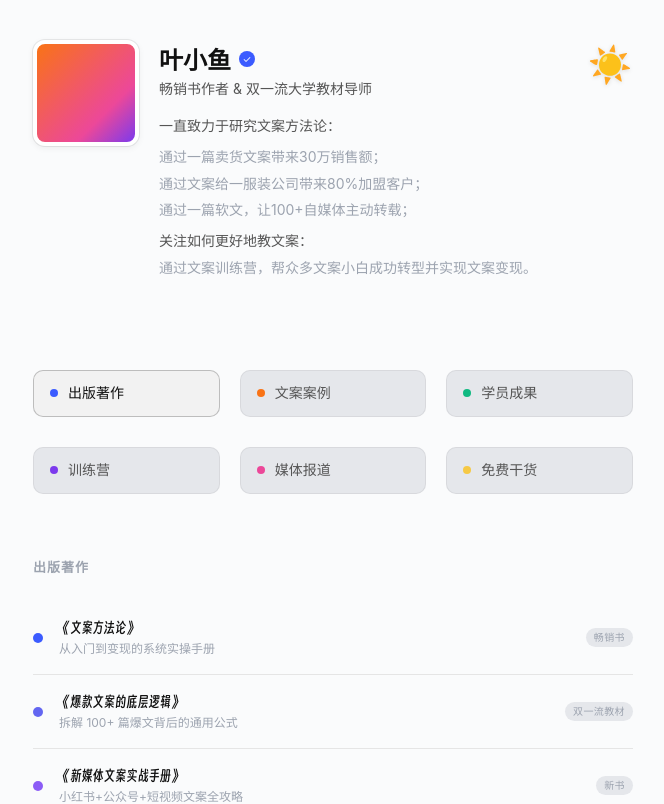
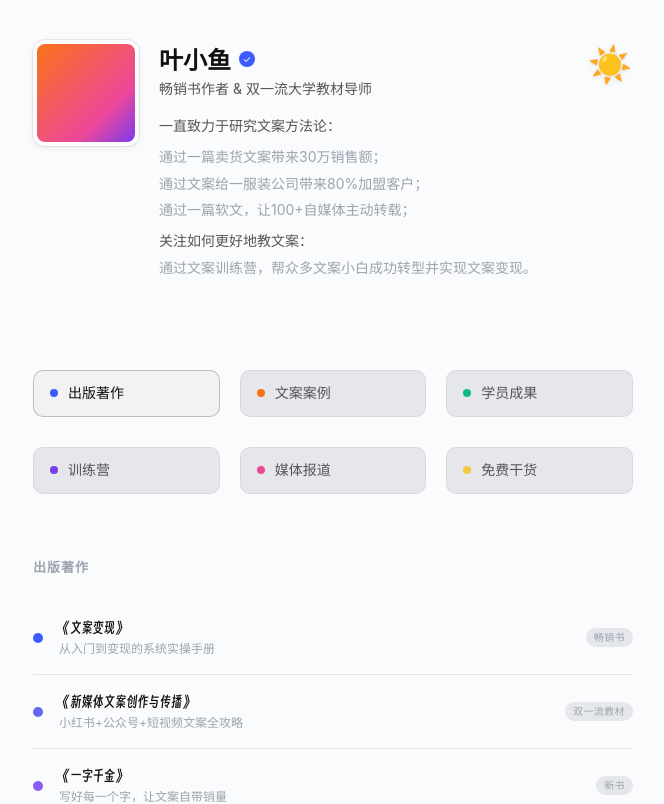
Before and after one commit to moyimi-0211/yexiaoyu-Personal-Introduction, a React (Vite) app: page / in a window 1280 px wide. Shown: the top 804 px of the page, without its empty margins (307-971 px from the left). Built offline with nearby package versions, Linux system fonts and the light colour scheme; a small style sheet from the web is missing; a web font is replaced by a local one.

Commit message:
更新：真实出版著作书名

```diff
--- a/src/App.jsx
+++ b/src/App.jsx
@@ -16,9 +16,9 @@ const folders = [
 ]
 
 const demoBooks = [
-  { title: '《文案方法论》', desc: '从入门到变现的系统实操手册', source: '畅销书', color: '#3B5BFF', image: null },
-  { title: '《爆款文案的底层逻辑》', desc: '拆解 100+ 篇爆文背后的通用公式', source: '双一流教材', color: '#6366F1', image: null },
-  { title: '《新媒体文案实战手册》', desc: '小红书+公众号+短视频文案全攻略', source: '新书', color: '#8B5CF6', image: null },
+  { title: '《文案变现》', desc: '从入门到变现的系统实操手册', source: '畅销书', color: '#3B5BFF', image: null },
+  { title: '《新媒体文案创作与传播》', desc: '小红书+公众号+短视频文案全攻略', source: '双一流教材', color: '#6366F1', image: null },
+  { title: '《一字千金》', desc: '写好每一个字，让文案自带销量', source: '新书', color: '#8B5CF6', image: null },
 ]
 
 const demoCases = [
```
